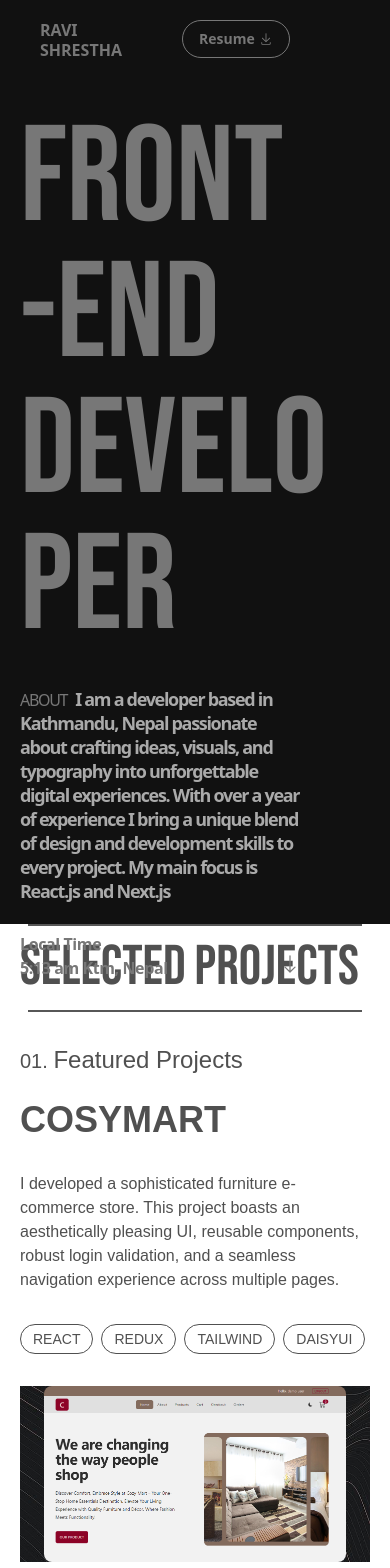
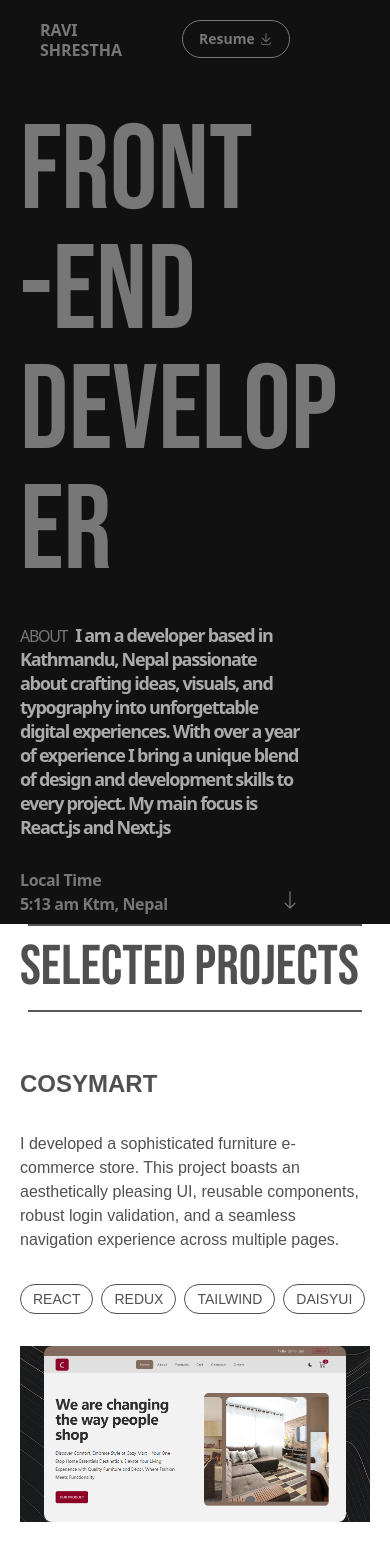
Before and after one commit to stharavi01/react-portfolio, a React (Vite) app: page / in a window 390 px wide. Shown: the top 1568 px of the page. Built offline with nearby package versions, Linux system fonts and the light colour scheme.

Commit message:
more responsive check

```diff
--- a/src/components/Contact.jsx
+++ b/src/components/Contact.jsx
@@ -96,7 +96,7 @@ const Contact = () => {
 
 				{/* Bottom right grid */}
 				<div className="mx-auto flex relative">
-					<div className="bg-darkWhite rounded-full w-[4.5rem] h-[4.5rem] flex justify-center items-center hover:bg-darkGray transform hover:scale-105 transition-all cursor-pointer">
+					<div className="bg-darkWhite rounded-full md:w-[4.5rem] md:h-[4.5rem] flex justify-center items-center hover:bg-darkGray transform hover:scale-105 transition-all cursor-pointer">
 						<a href="#about">
 							<IoIosArrowRoundUp size={50} className="text-black" />
 						</a>
--- a/src/components/Experience.jsx
+++ b/src/components/Experience.jsx
@@ -9,7 +9,7 @@ const Experience = () => {
 			className="w-full h-full bg-lightBlack my-[7rem] px-5">
 			{/* heading */}
 			<div className="py-12">
-				<p className="my-heading-white ml-12">My Experiences</p>
+				<p className="my-heading-white md:ml-12">My Experiences</p>
 				<div className="white-underline"></div>{" "}
 			</div>
 			<Skills />
--- a/src/components/Home.jsx
+++ b/src/components/Home.jsx
@@ -9,7 +9,7 @@ const Home = () => {
 				id="about"
 				className="h-screen w-full relative px-5 md:px-10 bg-black text-darkWhite">
 				<div className="heading-container ">
-					<div className="text-[8.5rem] py-8 md:py-7 lg:text-[18.5rem] font-BebasNeue lg:tracking-[-0.4rem] sm:tracking-normal leading-none flex flex-col">
+					<div className="text-[7.5rem] py-8 md:py-7 lg:text-[18.5rem] font-BebasNeue lg:tracking-[-0.4rem] sm:tracking-normal leading-none flex flex-col">
 						<div>
 							<span className="text-hover">F</span>
 							<span className="text-hover">R</span>
--- a/src/components/ProjectsLeft.jsx
+++ b/src/components/ProjectsLeft.jsx
@@ -3,11 +3,13 @@ import { projectsData } from "../../data";
 const ProjectsLeft = ({ project }) => {
 	return (
 		<div className="col-span-1 md:p-10 py-8 md:py-0 flex flex-col justify-center font-MontrealBold leading-normal">
-			<p className="text-xl font-MontrealBook font-normal ">
+			<p className="text-xl font-MontrealBook font-normal hidden md:block">
 				<span>{`${project.number}.`} </span>
-				<span className="text-2xl">Featured Projects </span>
+				<span className="text-2xl ">Featured Projects </span>
 			</p>
-			<p className="text-4xl my-6 uppercase font-semibold">{project.title}</p>
+			<p className="text-2xl lg:text-4xl my-6 uppercase font-semibold">
+				{project.title}
+			</p>
 			<div className="md:w-[80%]">
 				<p className="my-2 mb-8"> {project.description}</p>
 
--- a/src/components/Skills.jsx
+++ b/src/components/Skills.jsx
@@ -3,14 +3,14 @@ import { skillsData } from "../../data";
 const Skills = () => {
 	return (
 		<section id="Skills" className="w-full text-center mb-12">
-			<h1 className="text-lightWhite ml-12 text-lg font-bold mb-12">
+			<h1 className="text-lightWhite md:ml-12 text-lg font-bold mb-12">
 				Some technologies I've worked with recently:
 			</h1>
 			<div className="md:w-2/4 mx-auto">
 				{skillsData.map((skill, index) => (
 					<button
 						key={index}
-						className="px-3 py-[5px] my-5 mt-[-0.4rem] text-sm rounded-full border hover:text-slate-50 uppercase hover:bg-lightWhite hover:border-black hover:text-lightBlack border-white mx-2 text-lightWhite ">
+						className="px-3 py-[5px] my-5 mt-[-0.4rem] text-sm rounded-full border hover:text-slate-50 uppercase hover:bg-lightWhite hover:border-black hover:text-lightBlack border-white mx-1 md:mx-2 text-lightWhite ">
 						{skill}
 					</button>
 				))}
```
